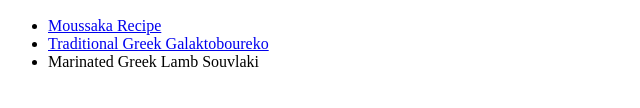
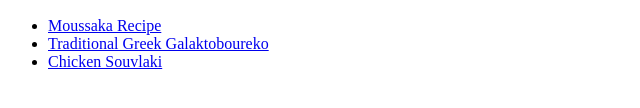
Before and after one commit to georgan1987/odin-recipes, a plain HTML site: page index.html in a window 1280 px wide. Shown: the part 434-542 px from the top of the page, without its empty margins (0-640 px from the left). Drawn offline with Linux system fonts and the light colour scheme.

```diff
--- a/index.html
+++ b/index.html
@@ -16,7 +16,7 @@
     <ul>
         <li> <a href="../odin-recipes/recipes/moussaka.html"> Moussaka Recipe </a></li>
         <li> <a href="../odin-recipes/recipes/galaktoboureko.html"> Traditional Greek Galaktoboureko</a></li>
-        <li> Marinated Greek Lamb Souvlaki</li>
+        <li> <a href="../odin-recipes/recipes/souvlaki.html">Chicken Souvlaki</li>
     </ul>
 
 
```
